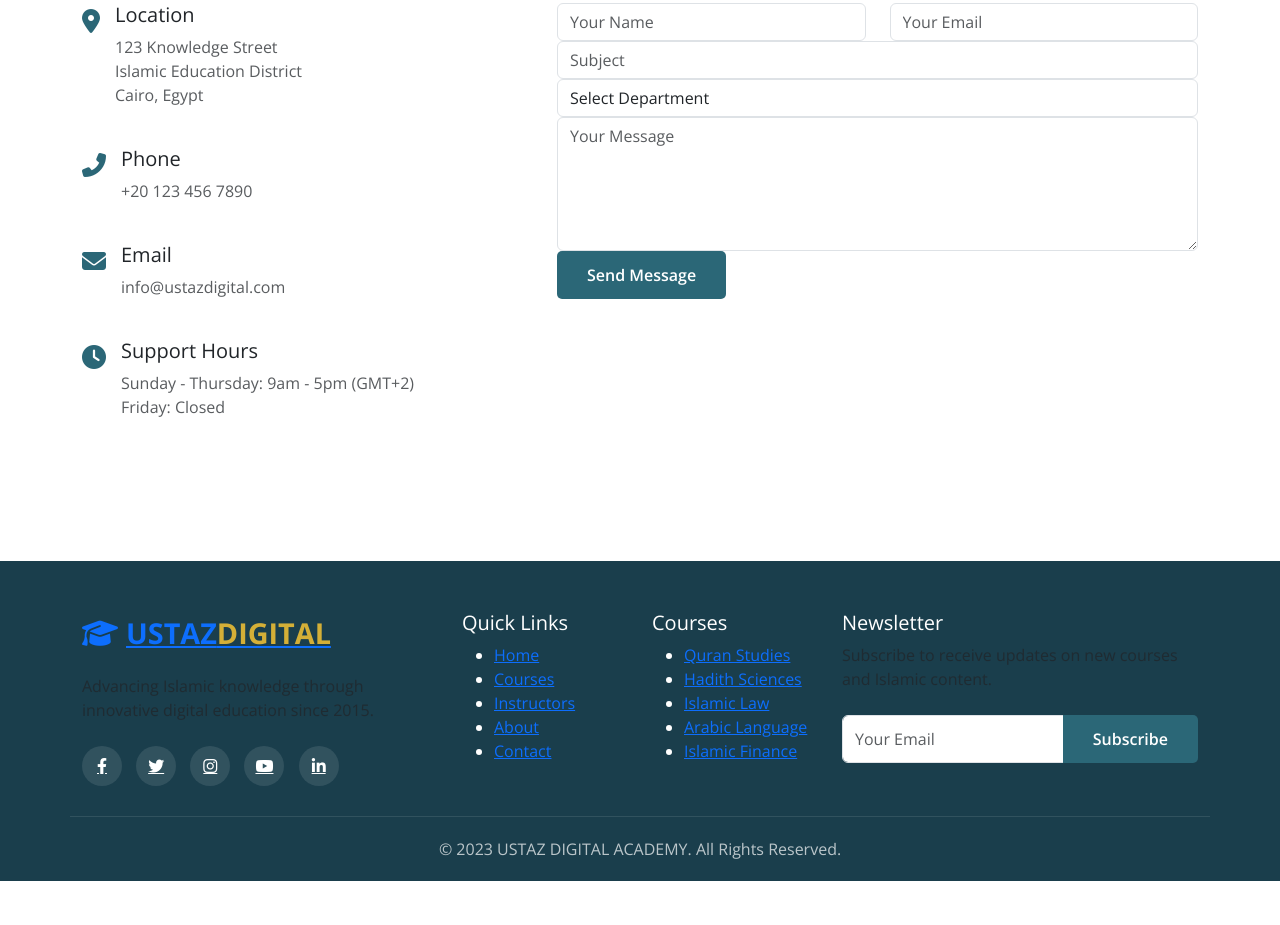
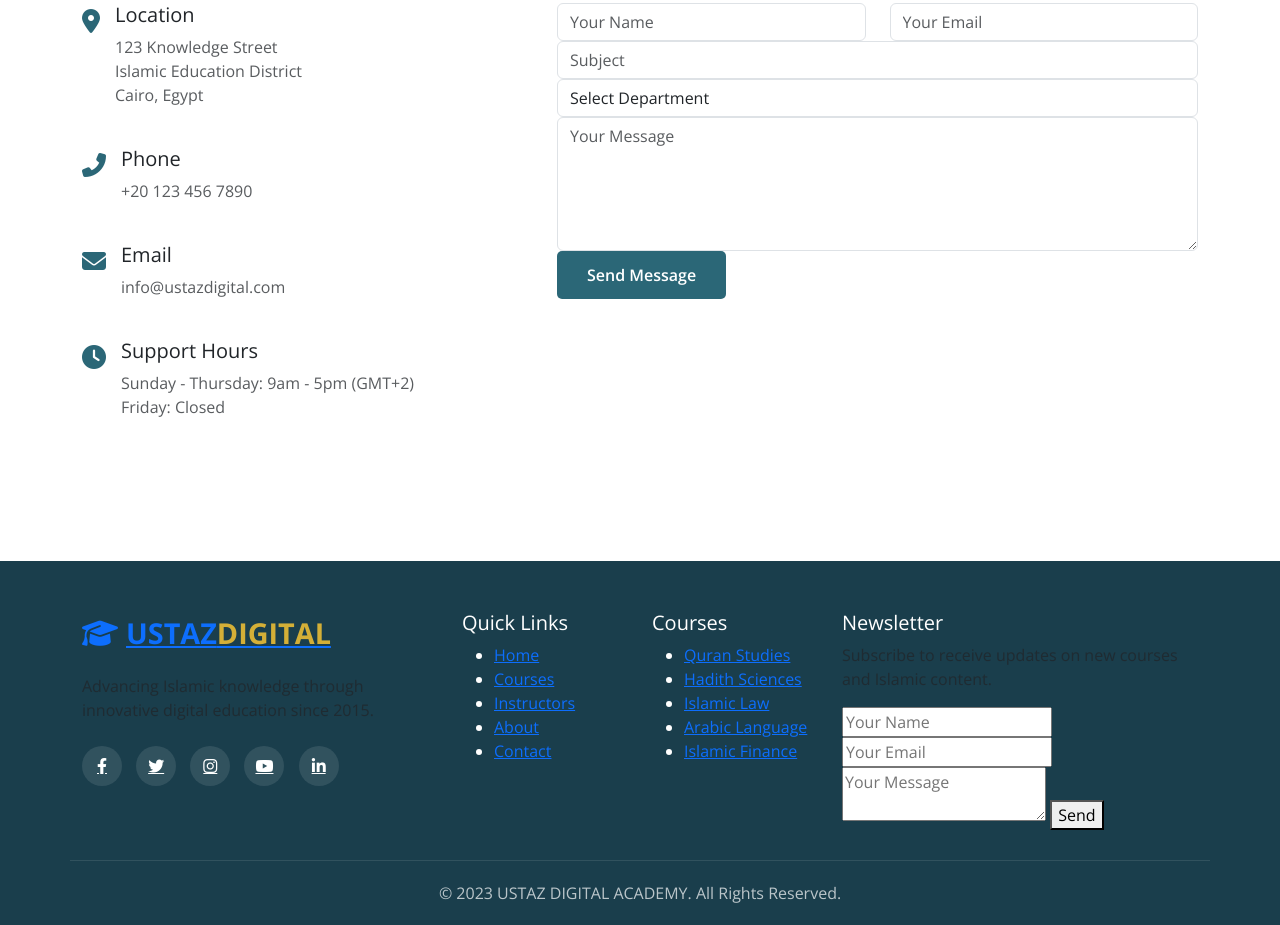
Before and after one commit to Ustaztech/USTAZ-DIGITAL-ACADEMY, a plain HTML site: page index.html in a window 1280 px wide. Shown: the part 4974-5899 px from the top of the page. Before the commit the page ends 5855 px from the top, so only its background shows below. Drawn offline with nearby package versions, Linux system fonts and the light colour scheme.

Commit message:
Update index.html

```diff
--- a/index.html
+++ b/index.html
@@ -847,12 +847,12 @@
                 <div class="col-lg-4">
                     <h5 class="text-white">Newsletter</h5>
                     <p class="text-muted">Subscribe to receive updates on new courses and Islamic content.</p>
-                    <form class="mt-4">
-                        <div class="input-group">
-                            <input type="email" class="form-control" placeholder="Your Email" required>
-                            <button class="btn btn-primary" type="submit">Subscribe</button>
-                        </div>
-                    </form>
+                    <form name="contact" method="POST" data-netlify="true">
+    <input type="text" name="name" placeholder="Your Name" required>
+    <input type="email" name="email" placeholder="Your Email" required>
+    <textarea name="message" placeholder="Your Message" required></textarea>
+    <button type="submit">Send</button>
+</form>
                 </div>
             </div>
             <div class="row">
```
